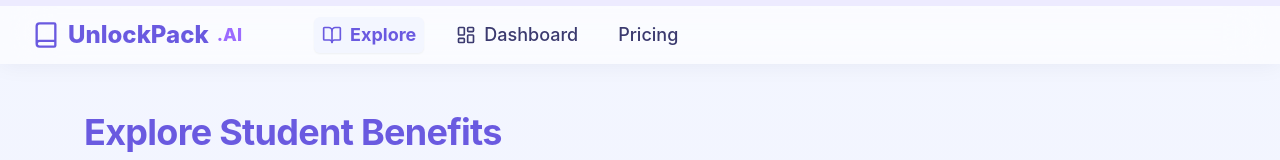
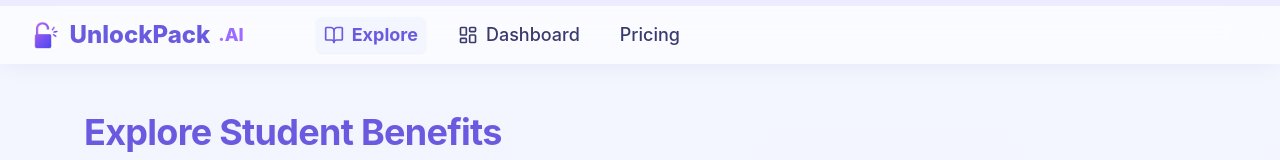
Before and after one commit to 92username/pack-unlock-ai-hub, a React (Vite) app: page /explore in a window 1280 px wide. Shown: the top 160 px of the page. Built offline with nearby package versions, Linux system fonts and the light colour scheme.

Commit message:
Replace book icon with custom icon
Replaces the book icon in the navbar with the provided image.

```diff
--- a/src/components/Navbar.tsx
+++ b/src/components/Navbar.tsx
@@ -1,5 +1,5 @@
 
-import { Book, BookOpen, LayoutDashboard } from "lucide-react";
+import { BookOpen, LayoutDashboard } from "lucide-react";
 import { Link, useLocation } from "react-router-dom";
 import { cn } from "@/lib/utils";
 
@@ -21,7 +21,12 @@ export default function Navbar() {
         to="/"
         className="flex items-center gap-2 text-2xl font-extrabold text-primary hover:text-[#9C6BFF] transition-colors"
       >
-        <Book className="w-7 h-7 text-[#6A5AE0]" />
+        <img
+          src="/lovable-uploads/fa7e8932-5d30-4650-a400-779a9be76572.png"
+          alt="UnlockPack Logo"
+          className="w-7 h-7"
+          style={{ display: "inline-block", marginRight: "0.1rem" }}
+        />
         UnlockPack
         <span className="text-lg text-[#9C6BFF]">.AI</span>
       </Link>
```
Also changed, not shown: public/lovable-uploads/fa7e8932-5d30-4650-a400-779a9be76572.png (added).
